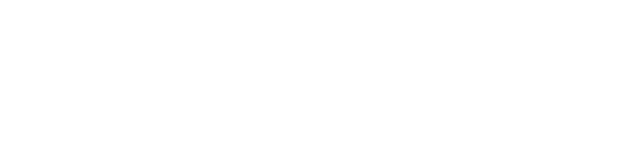
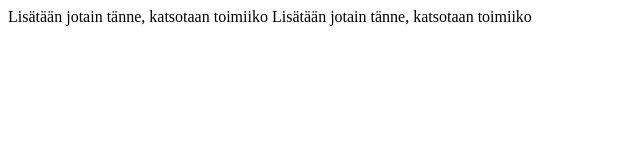
Before and after one commit to puhakju/koulutehtava, a plain HTML site: page home.html in a window 1280 px wide. Shown: the whole page, without its empty margins (0-640 px from the left). Drawn offline with Linux system fonts and the light colour scheme.

Commit message:
Vittu mitÃ¤ paskaa? Jotenkin ei toimi kyllÃ¤ tÃmÃ¤kÃ¤Ã¤n kunnoll.

```diff
--- a/home.html
+++ b/home.html
@@ -1,5 +1,7 @@
 <html>
 <head>
+Lisätään jotain tänne, katsotaan toimiiko
+Lisätään jotain tänne, katsotaan toimiiko
 </head>
 <body>
 </body>
```
